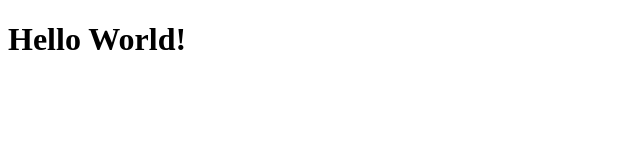
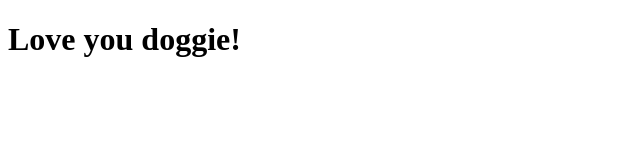
Before and after one commit to QiushuangXia/QiushuangXia.github.io, a plain HTML site: page index.html in a window 1280 px wide. Shown: the whole page, without its empty margins (0-640 px from the left). Drawn offline with Linux system fonts and the light colour scheme.

Commit message:
Update index.html

```diff
--- a/index.html
+++ b/index.html
@@ -1,6 +1,6 @@
 <!DOCTYPE html>
 <html>
 <body>
-<h1>Hello World!</h1>
+<h1>Love you doggie!</h1>
 </body>
 </html>
```
